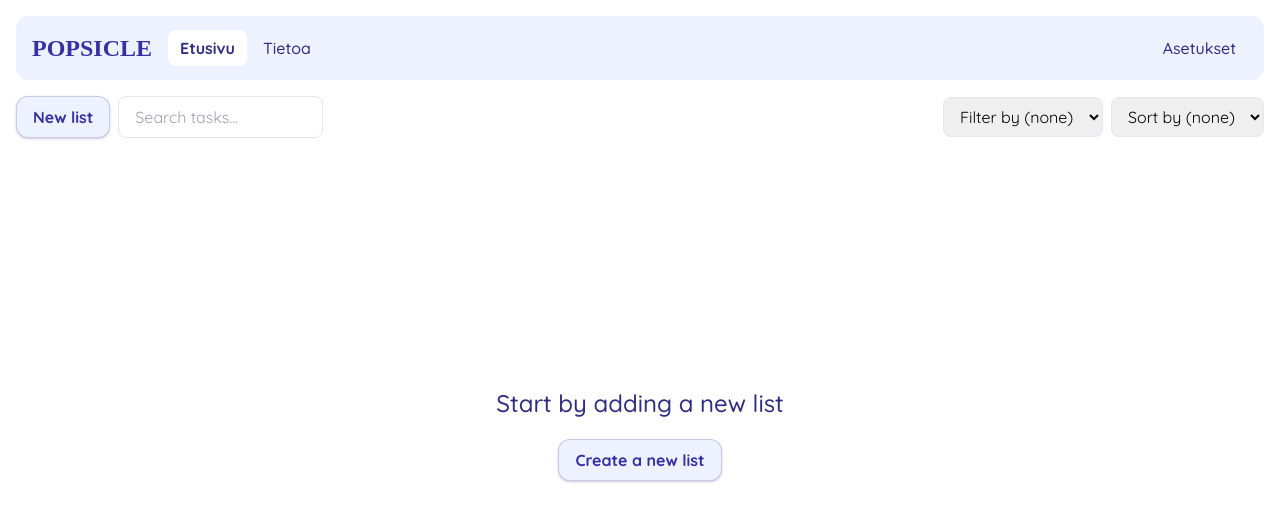
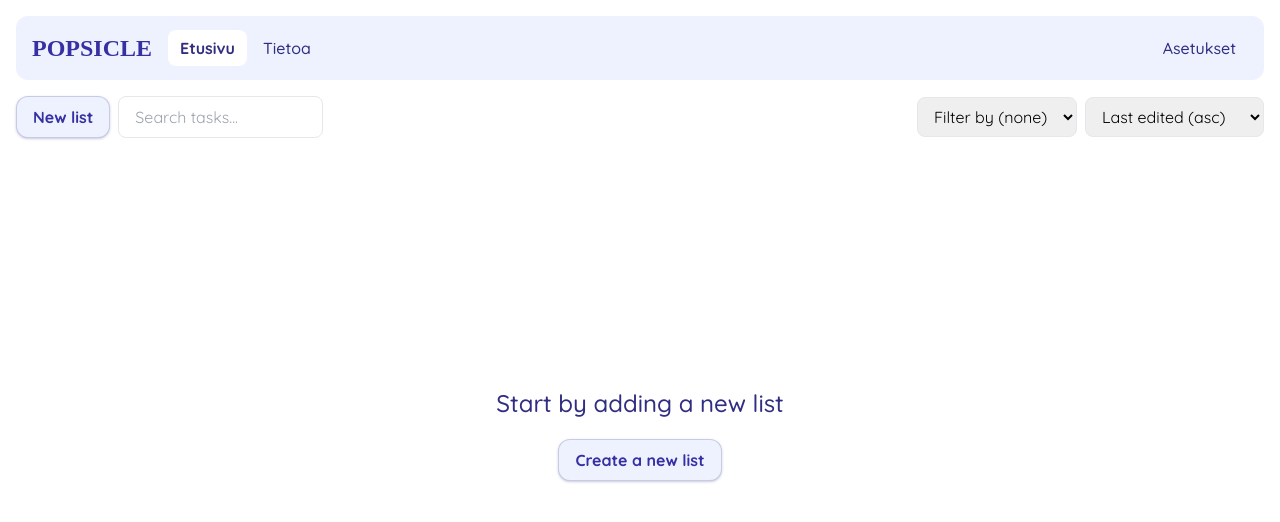
Before and after one commit to mirorauhala/popsicle, a React (Create React App) app: page / in a window 1280 px wide. Shown: the top 522 px of the page. Built offline with nearby package versions, Linux system fonts and the light colour scheme; data requests are answered from the project's data file; a web font is replaced by a local one.

Commit message:
Add task sorting

```diff
--- a/src/components/Filters.js
+++ b/src/components/Filters.js
@@ -2,9 +2,10 @@ import Button from "./Button";
 
 export default function Filters(props) {
 
-    const {onNewList, tags, currentFilter, onFilterChange, search, onSearch} = props
+    const {onNewList, tags, currentFilter, onFilterChange, onSortChange, sort, search, onSearch} = props
 
     const handleFilterChange = (e) => onFilterChange(Number(e.target.value))
+    const handleSortChange = (e) => onSortChange(Number(e.target.value))
 
     return (
         <div className="flex gap-2 items-center px-4 pb-4">
@@ -29,9 +30,14 @@ export default function Filters(props) {
                 </select>
 
                 <label className="sr-only font-medium">Sort by</label>
-                <select className="border rounded-lg px-3 py-2">
-                    <option>Sort by (none)</option>
-                    <option>Lol</option>
+                <select
+                    className="border rounded-lg px-3 py-2"
+                    onChange={handleSortChange}
+                    value={sort}
+                >
+                    <option value={0}>Sort by (none)</option>
+                    <option value={1}>Last edited (asc)</option>
+                    <option value={2}>Last edited (desc)</option>
                 </select>
             </div>
         </div>
--- /dev/null
+++ b/src/hooks/useFetchSort.js
@@ -0,0 +1,17 @@
+import { useState, useEffect } from "react";
+import {GetSetting} from "../api/Settings";
+
+export default function useFetchSort() {
+  const [sort, setSort] = useState(0);
+
+  useEffect(() => {
+    (async () => {
+
+      const sort = await GetSetting('sort')
+
+      setSort(sort.value);
+    })()
+  }, []);
+
+  return [sort, setSort];
+}
--- a/src/pages/Home.js
+++ b/src/pages/Home.js
@@ -12,6 +12,7 @@ import Filters from "../components/Filters";
 import useFetchFilter from "../hooks/useFetchFilter";
 import {GetSetting, SetSetting} from "../api/Settings";
 import useFetchSearch from "../hooks/useFetchSearch";
+import useFetchSort from "../hooks/useFetchSort";
 
 export default function Home() {
   const [listOrder, setListOrder, isReady] = useFetchListOrder();
@@ -20,6 +21,7 @@ export default function Home() {
   const [tags, setTags] = useFetchTags();
   const [filter, setFilter] = useFetchFilter()
   const [search, setSearch] = useFetchSearch()
+  const [sort, setSort] = useFetchSort()
 
   /**
    * Handle new task.
@@ -124,6 +126,46 @@ export default function Home() {
   }
 
   /**
+   * Sort tasks based on their edit times.
+   *
+   * @param tasks
+   * @returns {*}
+   */
+  const sortTasks = (tasks) => {
+    // no sorting applied
+    if(sort === 0) {
+      return tasks
+    }
+
+    return tasks.sort((first, second) => {
+
+      const firstDate = new Date(first.updated_at).getTime()
+      const secondDate = new Date(second.updated_at).getTime()
+
+      // if ascending
+      if(sort === 1) {
+
+        if (firstDate < secondDate) {
+          return -1;
+        }
+        if (firstDate > secondDate) {
+          return 1;
+        }
+      }
+
+      // if descending
+      console.log("descending")
+      if (firstDate < secondDate) {
+        return 1;
+      }
+      if (firstDate > secondDate) {
+        return -1;
+      }
+
+    })
+  }
+
+  /**
    * Handle filter change.
    * @param filterId
    * @returns {Promise<void>}
@@ -135,6 +177,15 @@ export default function Home() {
     // set the setting
     const filterSetting = await GetSetting('filter') // dumb but needed
     await SetSetting(filterSetting.id, filterId)
+  }
+
+  const handleSortChange = async (sort) => {
+    // set sort state
+    setSort(sort)
+
+    // set the setting
+    const sortSetting = await GetSetting('sort') // dumb but needed
+    await SetSetting(sortSetting.id, sort)
   }
 
   /**
@@ -169,12 +220,13 @@ export default function Home() {
 
       const filterByTags = filterTasksByTagId(tasksForList, filter)
       const filterBySearch = filterTasksBySearch(filterByTags)
+      const sortedTasks = sortTasks(filterBySearch)
 
       return (
         <List
           key={getId('list', list.id)}
           index={index}
-          tasks={filterBySearch}
+          tasks={sortedTasks}
           list={list}
           tags={tags}
           handleNewTask={handleNewTask}
@@ -182,7 +234,7 @@ export default function Home() {
           onTaskUpdate={handleTaskUpdate}
           onListDelete={handleListDelete}
           onTagCreate={handleTagCreate}
-          isDragDisabled={filter !== 0}
+          isDragDisabled={filter !== 0 || sort !== 0}
         />
       )
     })
@@ -360,8 +412,10 @@ export default function Home() {
       <Filters
         onNewList={handleNewList}
         onFilterChange={handleFilterChange}
+        onSortChange={handleSortChange}
         onSearch={handleSearch}
         search={search}
+        sort={sort}
         currentFilter={filter}
         tags={tags}
       />
```
